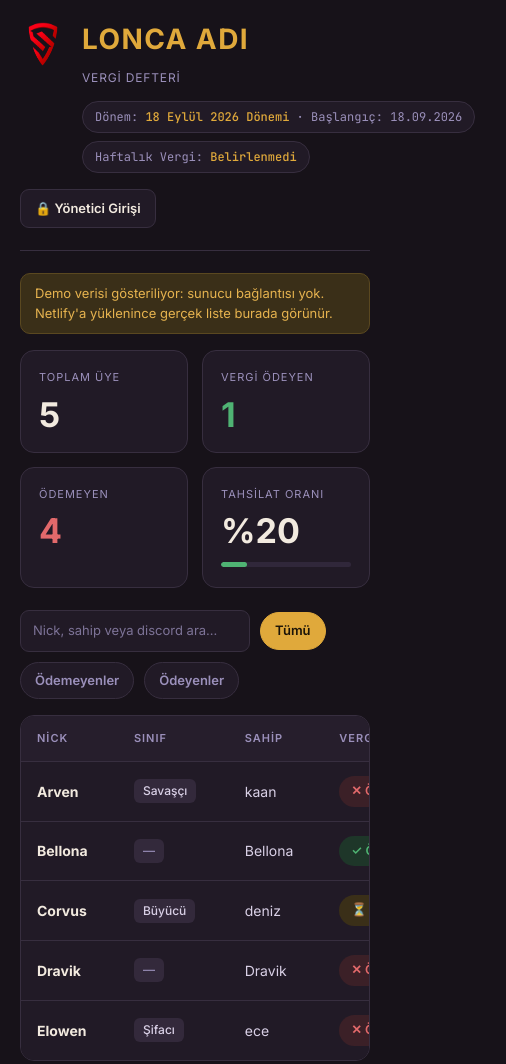
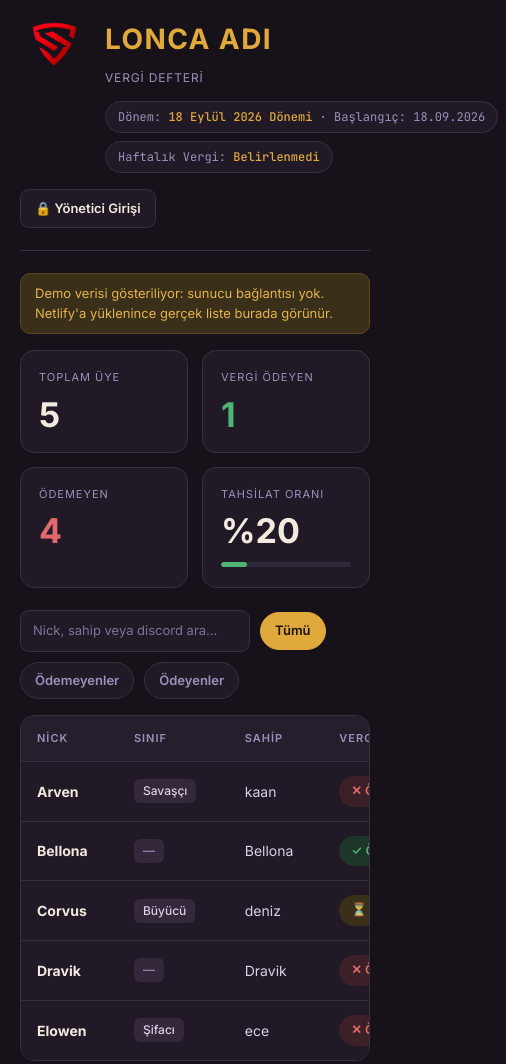
Before and after one commit to rubinumfenix/lonca-vergi, a website: page public/index.html in a window 390 px wide. Shown: the whole page, 506 px wide, since content can reach past the window. Drawn offline with Linux system fonts and the light colour scheme; no server answers.

Commit message:
index.html

```diff
--- a/public/index.html
+++ b/public/index.html
@@ -155,7 +155,7 @@ td.note{color:var(--muted);max-width:260px;overflow-wrap:anywhere}
 @media (max-width:820px){
   .stats{grid-template-columns:repeat(2,1fr)}
   h1{font-size:28px}
-  .logo{width:46px;height:46px}
+  .logo{width:77px;height:46px}
   .top{flex-direction:column}
 }
 @media (prefers-reduced-motion:reduce){
```
